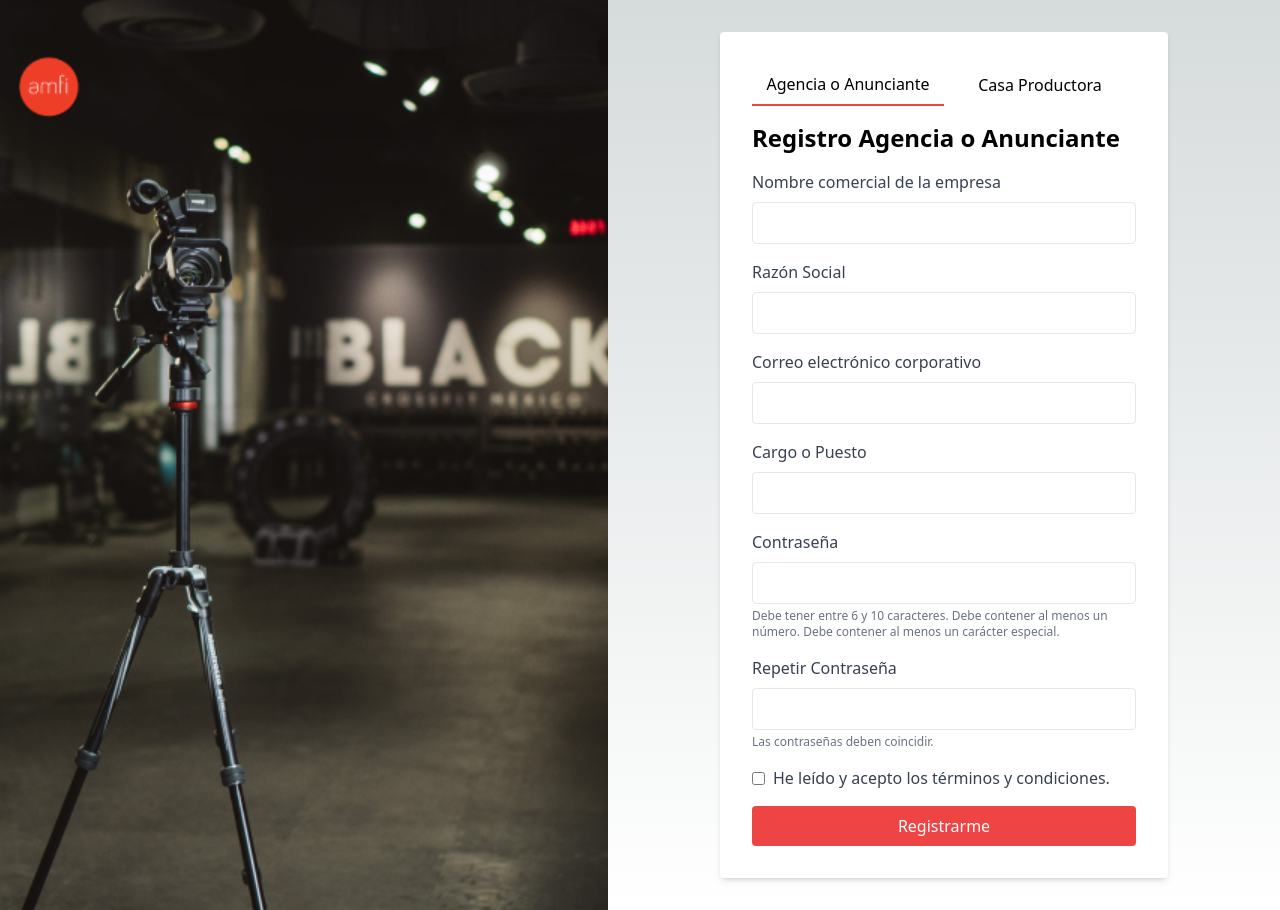
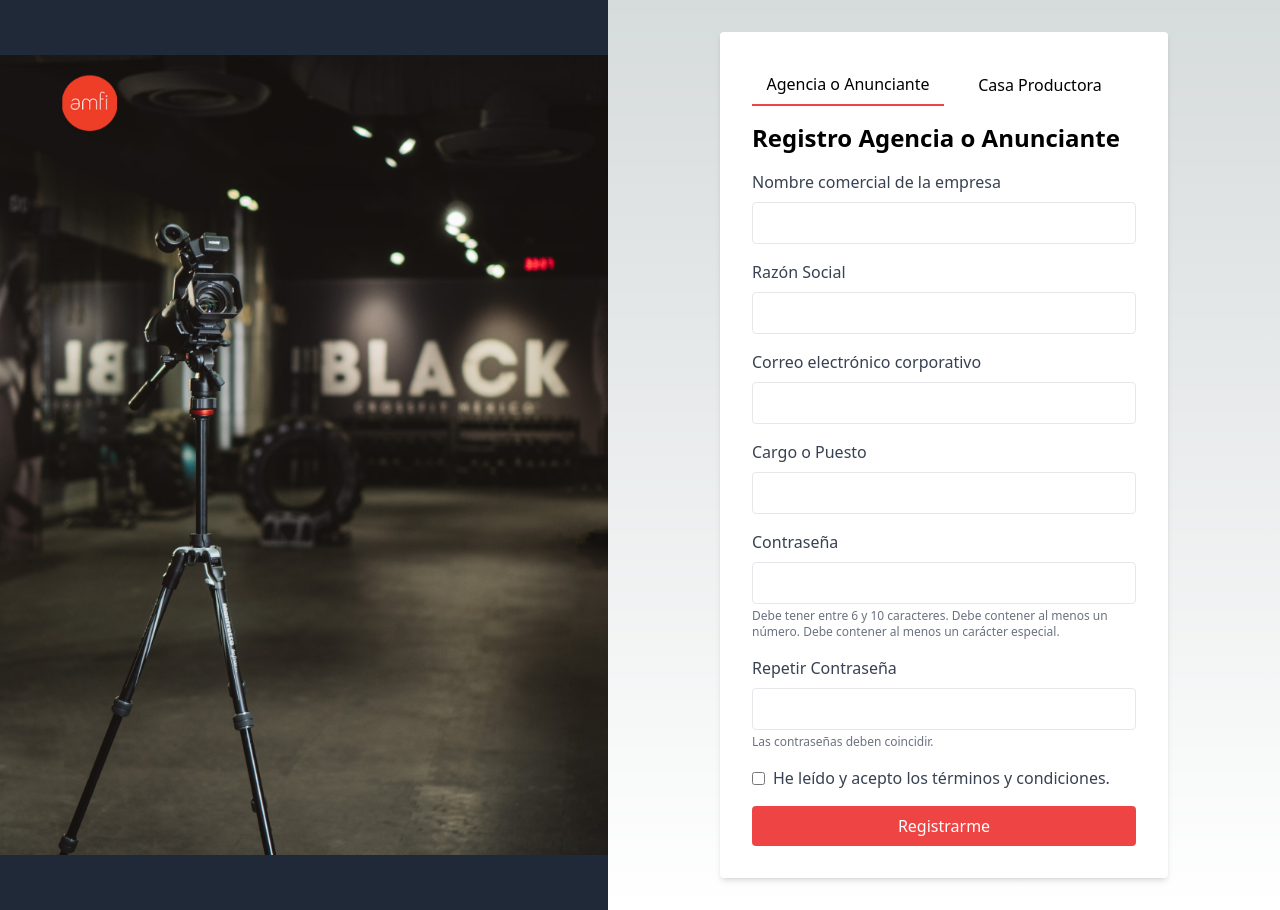
Before and after one commit to ialbertocamilo/amfi_frontend, a Next.js app: page /register in a window 1280 px wide. Built offline with nearby package versions, Linux system fonts and the light colour scheme.

Commit message:
ajustes imagenes

```diff
--- a/src/pages/register.tsx
+++ b/src/pages/register.tsx
@@ -81,7 +81,7 @@ const Register = () => {
     return (
         <div className="min-h-screen flex">
             <div className="flex-1 flex items-center justify-center bg-gray-800">
-                <img src="/camera-setup.png" alt="Camera setup" className="object-cover h-full" />
+                <img src="/camera-setup.png" alt="Camera setup" className="w-full max-h-screen object-cover" />
             </div>
             <div className="flex-1 flex flex-col items-center justify-center p-8">
                 <div className="w-full max-w-md bg-white p-8 shadow-md rounded">
```
Also changed, not shown: public/camera-setup.png.
